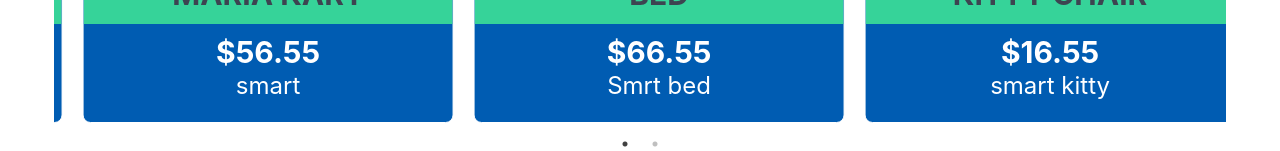
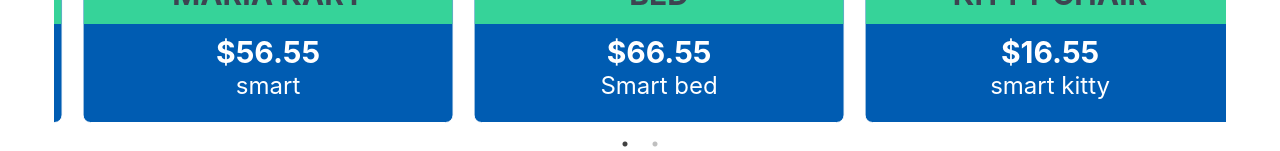
Before and after one commit to MAYINUDDINDIU/EasyMart-runtime-terror-frontend, a React (Create React App) app: page / in a window 1280 px wide. Shown: the part 2115-2266 px from the top of the page. Built offline with nearby package versions, Linux system fonts and the light colour scheme.

Commit message:
Favicon changed and Site title changed to Easy Mart

```diff
--- a/public/index.html
+++ b/public/index.html
@@ -2,7 +2,7 @@
 <html lang="en">
   <head>
     <meta charset="utf-8" />
-    <link rel="icon" href="%PUBLIC_URL%/favicon.ico" />
+    <link rel="icon" href="../online-shopping.png" />
     <meta name="viewport" content="width=device-width, initial-scale=1" />
     <meta name="theme-color" content="#000000" />
     <meta
@@ -24,7 +24,7 @@
       work correctly both with client-side routing and a non-root public URL.
       Learn how to configure a non-root public URL by running `npm run build`.
     -->
-    <title>React App</title>
+    <title>Easy Mart</title>
   </head>
   <body>
     <noscript>You need to enable JavaScript to run this app.</noscript>
--- a/src/Pages/Product/Product.js
+++ b/src/Pages/Product/Product.js
@@ -5,7 +5,6 @@ import p2 from '../../assets/products/product2.jpg';
 import p3 from '../../assets/products/product3.jpg';
 import p4 from '../../assets/products/product4.jpg';
 import p5 from '../../assets/products/product5.jpg';
-import p6 from '../../assets/products/product6.jpg';
 
 
 const Product = () => {
--- a/src/componets/CarouselSlider/Products.js
+++ b/src/componets/CarouselSlider/Products.js
@@ -10,7 +10,7 @@ const products = [
         id:1,
         title: "Bed",
         price:"$66.55",
-        category:"Smrt bed",
+        category:"Smart bed",
         image:"https://i.ibb.co/fqbjQGx/five.webp"
     },
     {
```
Also changed, not shown: public/online-shopping.png (added).
